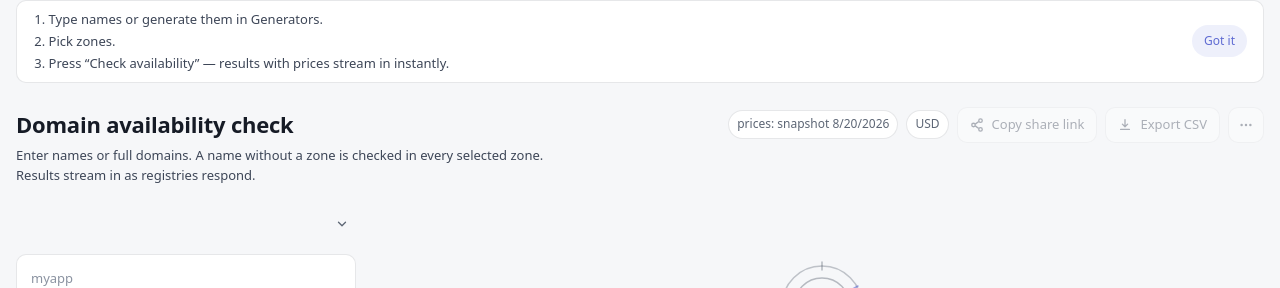
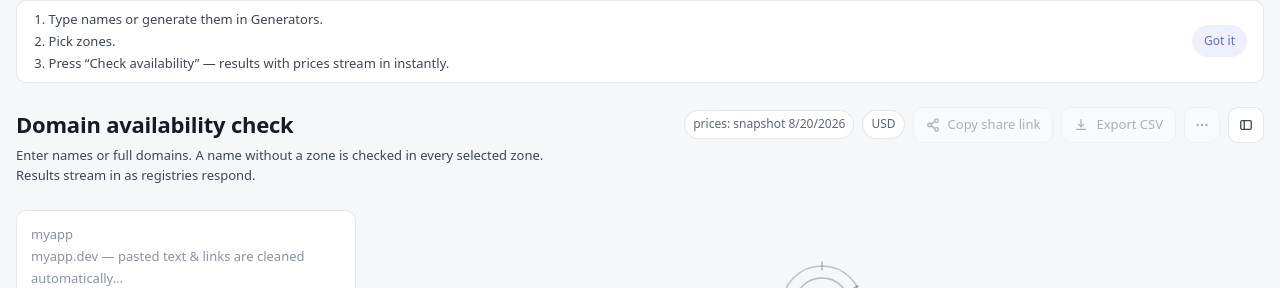
Before and after one commit to WhiteBite/Domain-Hunter, a Svelte app: page / in a window 1280 px wide. Shown: the part 123-411 px from the top of the page. Built offline with nearby package versions, Linux system fonts and the light colour scheme; no server answers; a web font is replaced by a local one.

Commit message:
fix(ui): move panel collapse into the header actions, drop floating chevron
The lone chevron above the textarea read as a stray artifact and added dead vertical space; the collapse control now lives with the other header icon buttons as a panel icon, and the rail starts directly at the input.

```diff
--- a/src/ui/components/CheckTab.svelte
+++ b/src/ui/components/CheckTab.svelte
@@ -365,8 +365,8 @@
         >
           <svg viewBox="0 0 16 16" aria-hidden="true"><circle cx="3" cy="8" r="1.4" fill="currentColor" /><circle cx="8" cy="8" r="1.4" fill="currentColor" /><circle cx="13" cy="8" r="1.4" fill="currentColor" /></svg>
         </button>
-        {#if exportMenuOpen}
-          <div class="export-menu" role="menu" use:trapFocus>
+          {#if exportMenuOpen}
+            <div class="export-menu" role="menu" use:trapFocus>
             <button
               class="menu-item"
               role="menuitem"
@@ -412,25 +412,24 @@
           </div>
         {/if}
       </div>
+      <button
+        class="action icon-only"
+        type="button"
+        onclick={() => (collapsed = !collapsed)}
+        aria-label={collapsed ? t('check.panel.expand') : t('check.panel.collapse')}
+        title={collapsed ? t('check.panel.expand') : t('check.panel.collapse')}
+        data-testid="check-panel-toggle"
+      >
+        <svg viewBox="0 0 16 16" aria-hidden="true">
+          <rect x="2" y="3" width="12" height="10" rx="1.5" fill="none" stroke="currentColor" stroke-width="1.5" />
+          <path d="M6 3v10" fill="none" stroke="currentColor" stroke-width="1.5" />
+        </svg>
+      </button>
     </div>
   </header>
 
   <div class="grid" class:collapsed>
     <div class="col-left">
-      <div class="rail-top">
-        <button
-          class="panel-toggle"
-          type="button"
-          data-testid="check-panel-toggle"
-          aria-label={collapsed ? t('check.panel.expand') : t('check.panel.collapse')}
-          title={collapsed ? t('check.panel.expand') : t('check.panel.collapse')}
-          onclick={() => (collapsed = !collapsed)}
-        >
-          <svg viewBox="0 0 16 16" aria-hidden="true" class={collapsed ? 'rot' : ''}>
-            <path d="M4 6l4 4 4-4" fill="none" stroke="currentColor" stroke-width="1.5" stroke-linecap="round" stroke-linejoin="round" />
-          </svg>
-        </button>
-      </div>
       {#if !collapsed}
         <DomainInput />
         <TldPicker />
@@ -801,38 +800,6 @@
   .grid.collapsed {
     grid-template-columns: auto 1fr;
   }
-  /* Top strip of the left rail: hosts the collapse toggle as an
-     intentional right-aligned panel control (ghost icon button). */
-  .rail-top {
-    display: flex;
-    justify-content: flex-end;
-    min-height: 28px;
-  }
-  .panel-toggle {
-    display: inline-flex;
-    align-items: center;
-    justify-content: center;
-    width: 28px;
-    height: 28px;
-    border: none;
-    background: transparent;
-    border-radius: var(--radius-sm);
-    color: var(--text-tertiary);
-    cursor: pointer;
-    transition: background var(--dur) var(--ease), color var(--dur) var(--ease);
-  }
-  .panel-toggle:hover {
-    background: var(--bg-overlay);
-    color: var(--text-secondary);
-  }
-  .panel-toggle svg {
-    width: 14px;
-    height: 14px;
-    transition: transform var(--dur) var(--ease);
-  }
-  .panel-toggle svg.rot {
-    transform: rotate(180deg);
-  }
   .panel-summary {
     writing-mode: vertical-rl;
     color: var(--text-tertiary);
```
